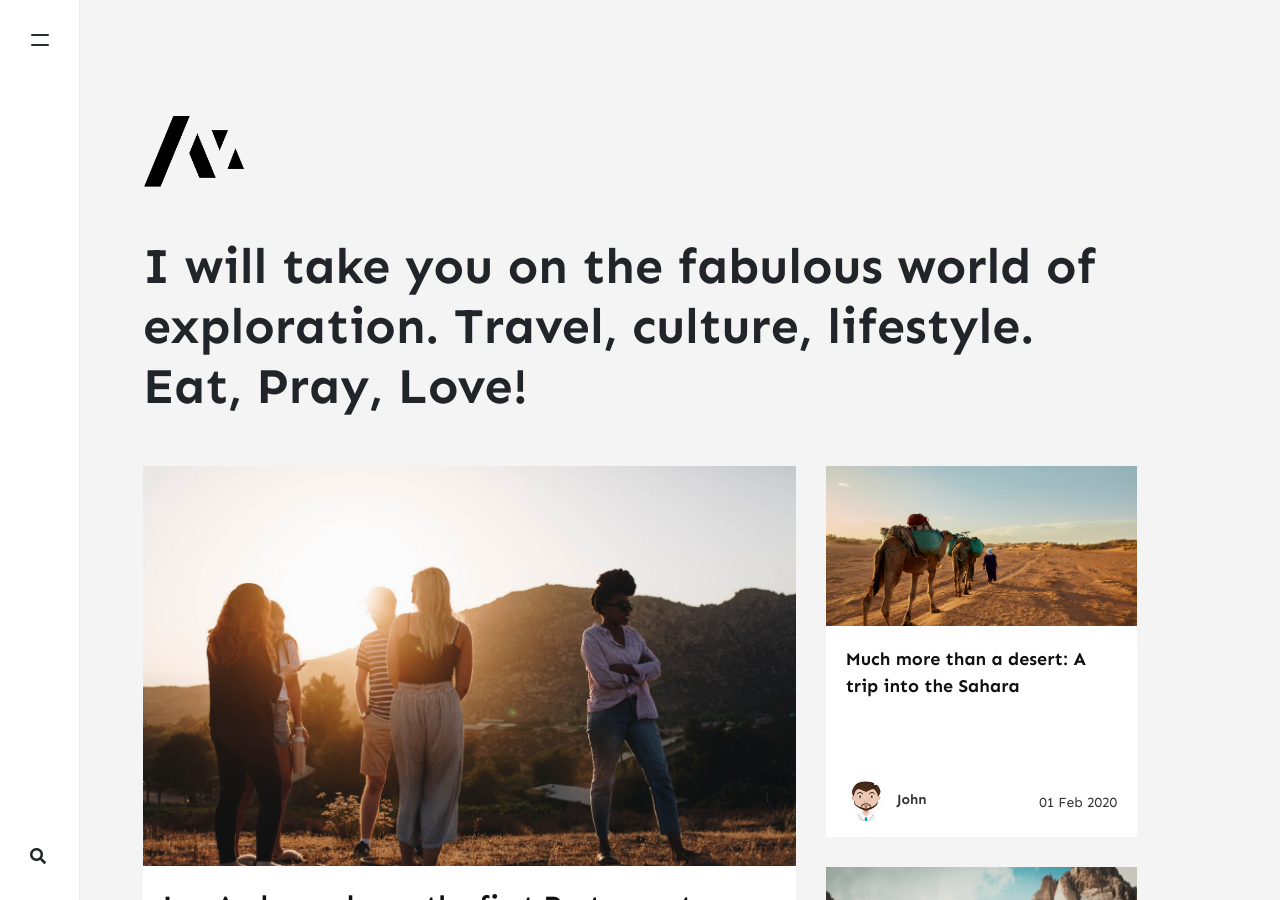
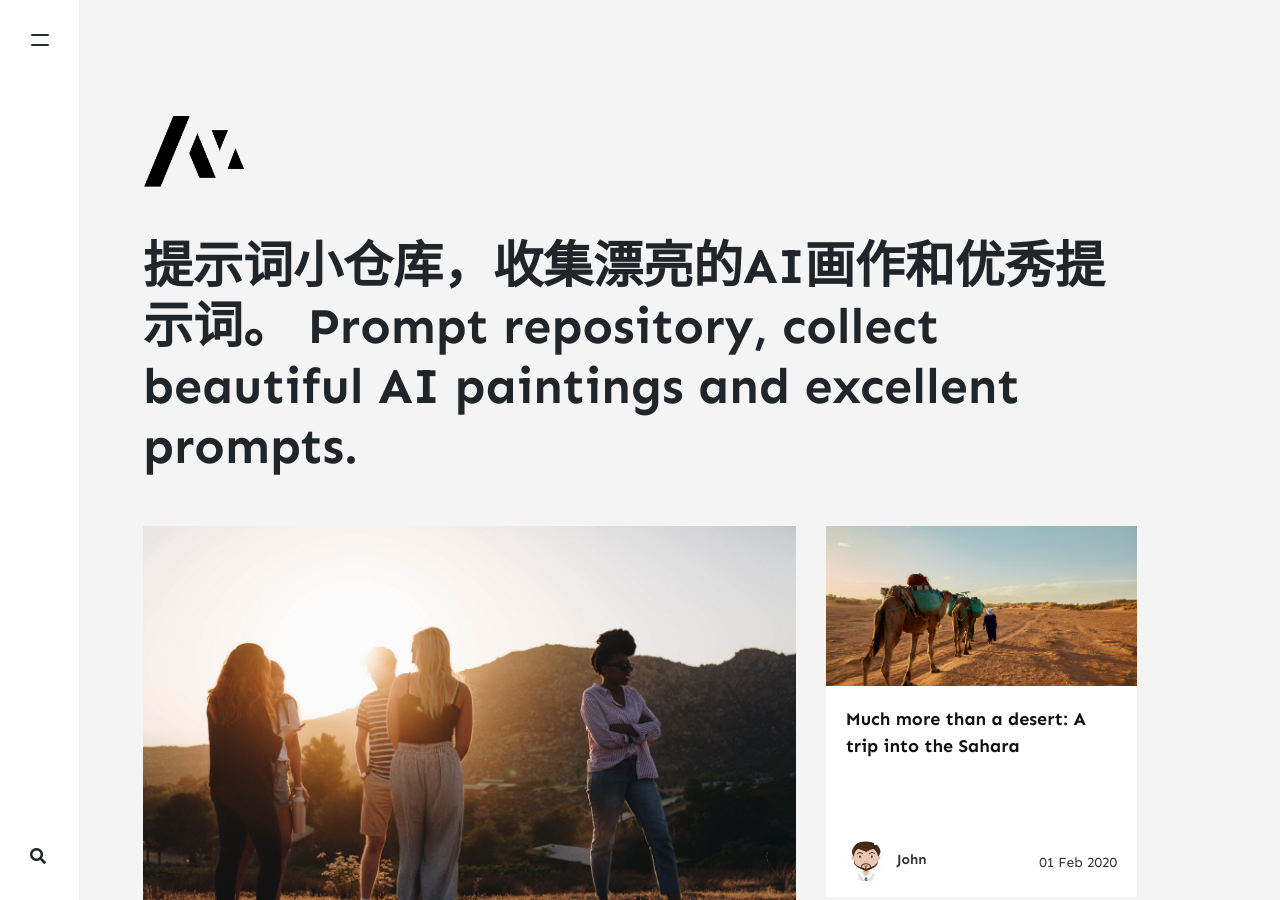
Before and after one commit to note4/prompts, a Jekyll site: the page built from index.html, in a window 1280 px wide and 900 px high. Built offline with Jekyll 4.4.1, drawn with Linux system fonts in a browser that asks for light colours; nearby versions of some CDN libraries; the list of posts is cut into pages by our own code; comment, search, counter and statistics services are not loaded; some of the changed text lies outside the part shown.

Commit message:
_config.yml edit site info

```diff
--- a/_config.yml
+++ b/_config.yml
@@ -1,16 +1,17 @@
 # Site
-name: "Memoirs"
-title: "Memoirs"
-description: "I will take you on the fabulous world of exploration. Travel, culture, lifestyle. Eat, Pray, Love!"
+name: "品物啊"
+title: "Prompts Repository"
+description: "提示词小仓库，收集漂亮的AI画作和优秀提示词。 Prompt repository, collect beautiful AI paintings and excellent prompts."
 logo: 'assets/images/logo.png'
 favicon: 'assets/images/logo.png'
-baseurl: /jekyll-theme-memoirs
-google_analytics: 'UA-xxxxxxxx-1'
-disqus: 'demowebsite'
-mailchimp-list: 'https://wowthemes.us11.list-manage.com/subscribe/post?u=8aeb20a530e124561927d3bd8&amp;id=8c3d2d214b'
+baseurl: ""
+url: "https://pinwua.pub"
+# google_analytics: 'UA-xxxxxxxx-1'
+# disqus: 'demowebsite'
+# mailchimp-list: 'https://wowthemes.us11.list-manage.com/subscribe/post?u=8aeb20a530e124561927d3bd8&amp;id=8c3d2d214b'
 include: ["_pages"]
 permalink: /:title/
-email: wowthemesnet@gmail.com
+# email: wowthemesnet@gmail.com
 
 # Authors
 authors:
@@ -67,7 +68,7 @@
 adsense-data-ad-slot: "1363087678"
 
 # Lazy Images ("enabled" or "disabled")
-lazyimages: "disabled"
+lazyimages: "enabled"
 
 # Post Author Box ("enabled" or "disabled")
 authorbox: "enabled"
```
